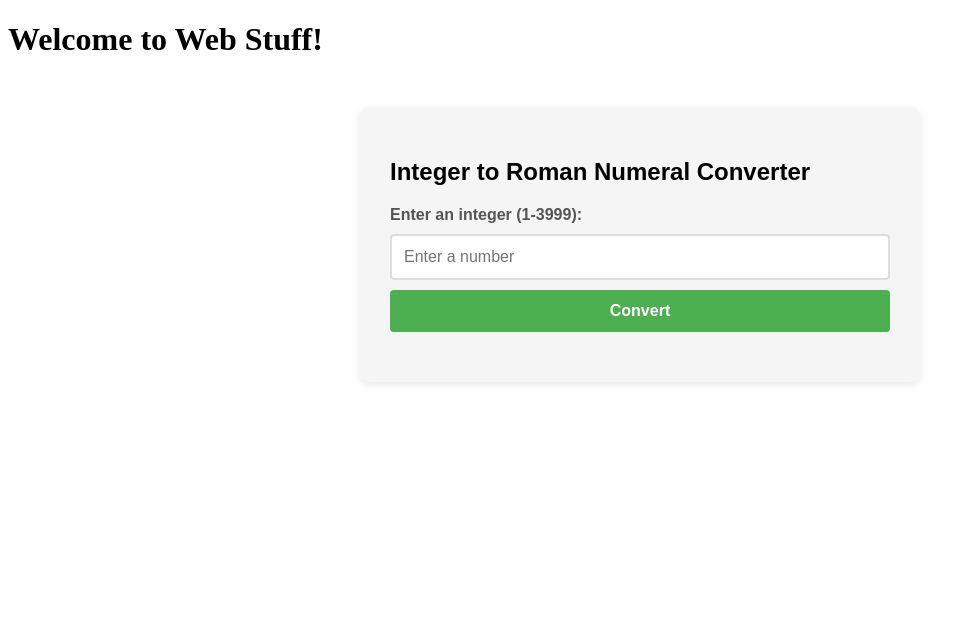
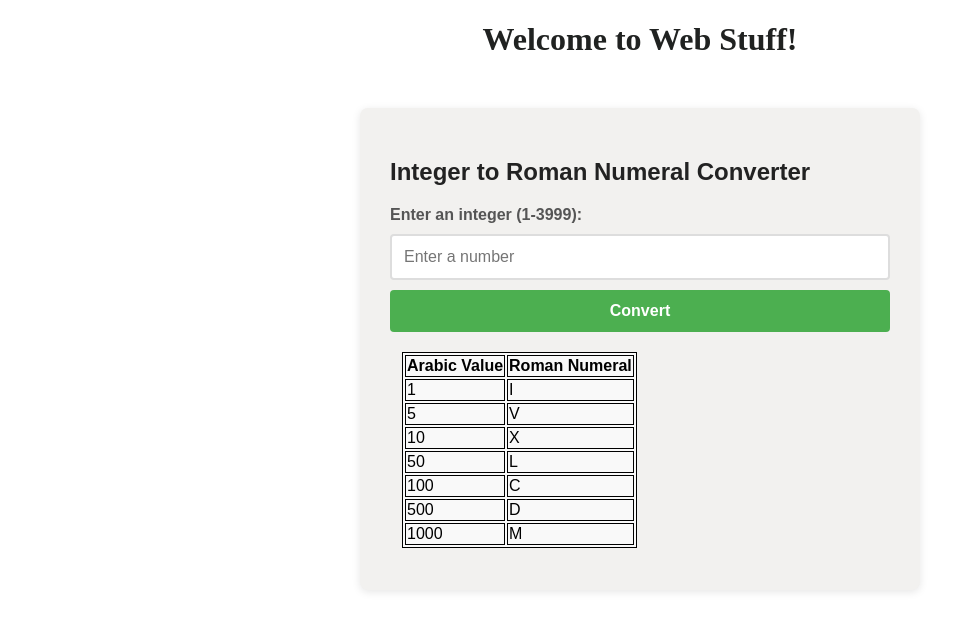
Before and after one commit to nickleus-j/webTrials, an Angular app in the folder WebStuff/: page / in a window 1280 px wide. Shown: the top 630 px of the page, without its empty margins (0-975 px from the left). Built offline with nearby package versions, Linux system fonts and the light colour scheme.

Commit message:
Style changes and added table for roman numerals

```diff
--- a/WebStuff/src/RomanNumeral/roman-converter.component.css
+++ b/WebStuff/src/RomanNumeral/roman-converter.component.css
@@ -2,42 +2,16 @@
   max-width: 500px;
   margin: 50px auto;
   padding: 30px;
-  background-color: #f5f5f5;
+  background-color: #f2f1ef;
   border-radius: 8px;
   box-shadow: 0 2px 8px rgba(0, 0, 0, 0.1);
   font-family: Arial, sans-serif;
 }
-
-h1 {
-  text-align: center;
-  color: #333;
-  margin-bottom: 30px;
-}
-
-.input-group {
-  display: flex;
-  flex-direction: column;
-  gap: 10px;
-  margin-bottom: 20px;
-}
-
 label {
   font-weight: bold;
   color: #555;
 }
 
-.input-field {
-  padding: 12px;
-  font-size: 16px;
-  border: 2px solid #ddd;
-  border-radius: 4px;
-  transition: border-color 0.3s;
-}
-
-.input-field:focus {
-  outline: none;
-  border-color: #4CAF50;
-}
 
 .convert-btn {
   padding: 12px 20px;
@@ -89,3 +63,10 @@ label {
   color: #2e7d32;
   font-weight: bold;
 }
+table{
+  margin: 12px;
+  background: #f9f9f9;
+}
+table,tr td,th{
+  border: 1px solid;
+}
--- a/WebStuff/src/RomanNumeral/roman-converter.component.html
+++ b/WebStuff/src/RomanNumeral/roman-converter.component.html
@@ -25,4 +25,42 @@
       <p class="result-value">{{ this.romanNumeral }}</p>
     </fieldset>
   }
+<table>
+    <thead>
+        <tr>
+            <th>Arabic Value</th>
+            <th>Roman Numeral</th>
+        </tr>
+    </thead>
+    <tbody>
+        <tr>
+            <td>1</td>
+            <td>I</td>
+        </tr>
+         <tr>
+            <td>5</td>
+            <td>V</td>
+        </tr>
+         <tr>
+            <td>10</td>
+            <td>X</td>
+        </tr>
+         <tr>
+            <td>50</td>
+            <td>L</td>
+        </tr>
+        <tr>
+            <td>100</td>
+            <td>C</td>
+        </tr>
+         <tr>
+            <td>500</td>
+            <td>D</td>
+        </tr>
+         <tr>
+            <td>1000</td>
+            <td>M</td>
+        </tr>
+    </tbody>
+</table>
 </div>
--- a/WebStuff/src/styles.css
+++ b/WebStuff/src/styles.css
@@ -1 +1,28 @@
 /* You can add global styles to this file, and also import other style files */
+
+h1 {
+  text-align: center;
+  color: #202221;
+}
+h2{
+    color: #222;
+}
+.input-group {
+  display: flex;
+  flex-direction: column;
+  gap: 10px;
+  margin-bottom: 20px;
+}
+
+.input-field {
+  padding: 12px;
+  font-size: 16px;
+  border: 2px solid #ddd;
+  border-radius: 4px;
+  transition: border-color 0.3s;
+}
+
+.input-field:focus {
+  outline: none;
+  border-color: #4CAF50;
+}
```
